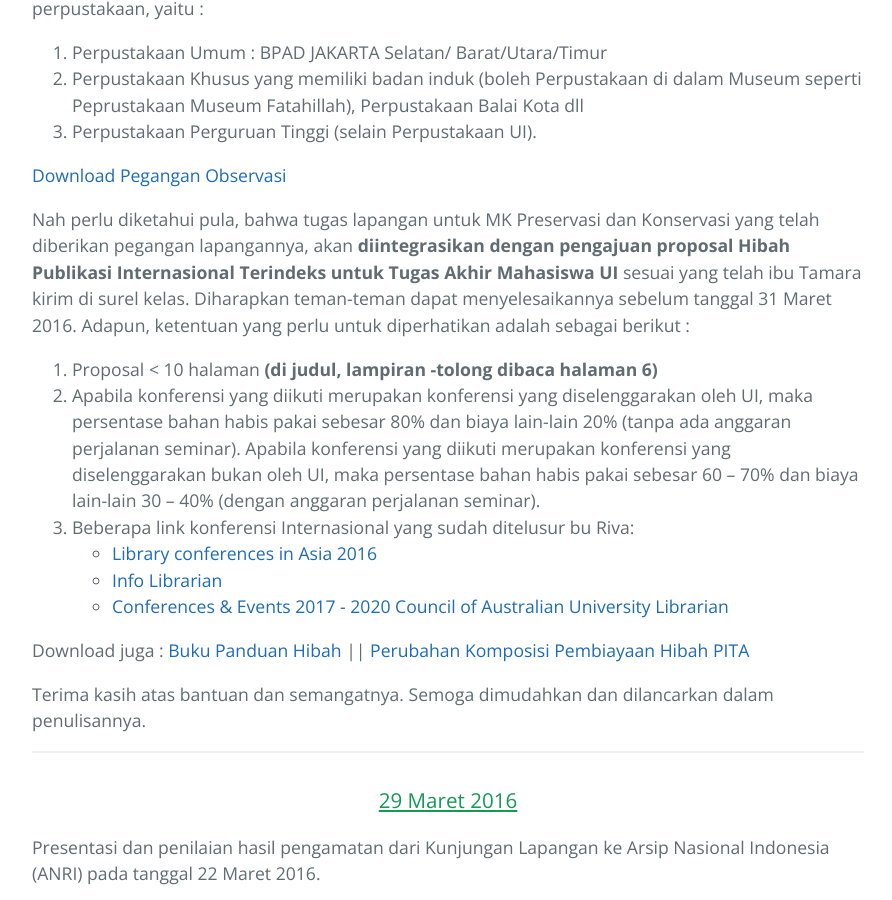
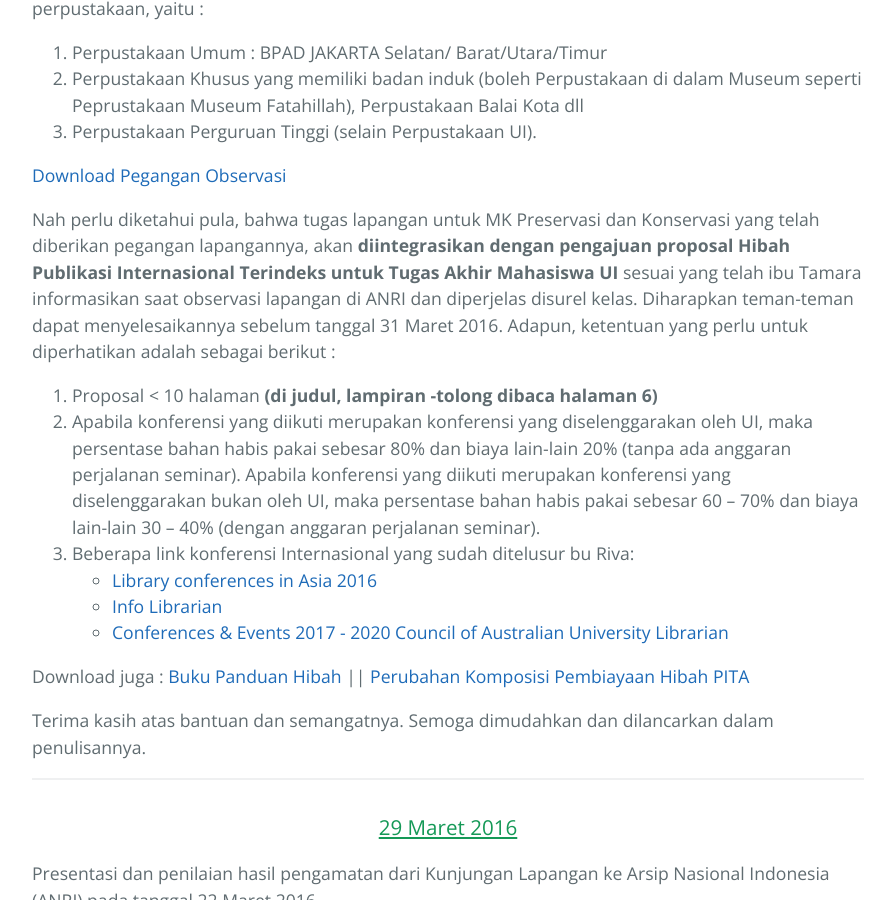
Before and after one commit to sonyayahab/ajipui, a Jekyll site: the page preskonv.html, which Jekyll copies as it is, in a window 1280 px wide and 900 px high, scrolled down 585 px. Shown: the whole window, without its empty margins (192-1084 px from the left). Built offline with Jekyll 4.4.1, drawn with Linux system fonts in a browser that asks for light colours.

Commit message:
Updated preskonv.html

```diff
--- a/preskonv.html
+++ b/preskonv.html
@@ -30,7 +30,7 @@
 </ol>
  <a href="https://raw.githubusercontent.com/sonyayahab/ajipui/gh-pages/files/Pengamatan%20Koleksi.doc" class="btn-link">Download Pegangan Observasi</a>
       <p>
-        Nah perlu diketahui pula, bahwa tugas lapangan untuk MK Preservasi dan Konservasi yang telah diberikan pegangan lapangannya, akan <b>diintegrasikan dengan pengajuan proposal Hibah Publikasi Internasional Terindeks untuk Tugas Akhir Mahasiswa UI</b> sesuai yang telah ibu Tamara kirim di surel kelas. Diharapkan teman-teman dapat menyelesaikannya sebelum tanggal 31 Maret 2016. Adapun, ketentuan yang perlu untuk diperhatikan adalah sebagai berikut :
+        Nah perlu diketahui pula, bahwa tugas lapangan untuk MK Preservasi dan Konservasi yang telah diberikan pegangan lapangannya, akan <b>diintegrasikan dengan pengajuan proposal Hibah Publikasi Internasional Terindeks untuk Tugas Akhir Mahasiswa UI</b> sesuai yang telah ibu Tamara informasikan saat observasi lapangan di ANRI dan diperjelas disurel kelas. Diharapkan teman-teman dapat menyelesaikannya sebelum tanggal 31 Maret 2016. Adapun, ketentuan yang perlu untuk diperhatikan adalah sebagai berikut :
         <ol>
           <li>Proposal < 10 halaman <b>(di judul, lampiran -tolong dibaca halaman 6)</b></li>
 
```
